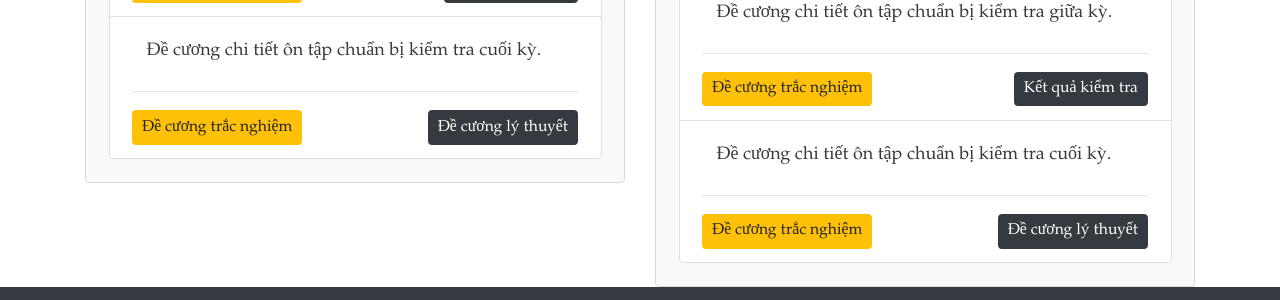
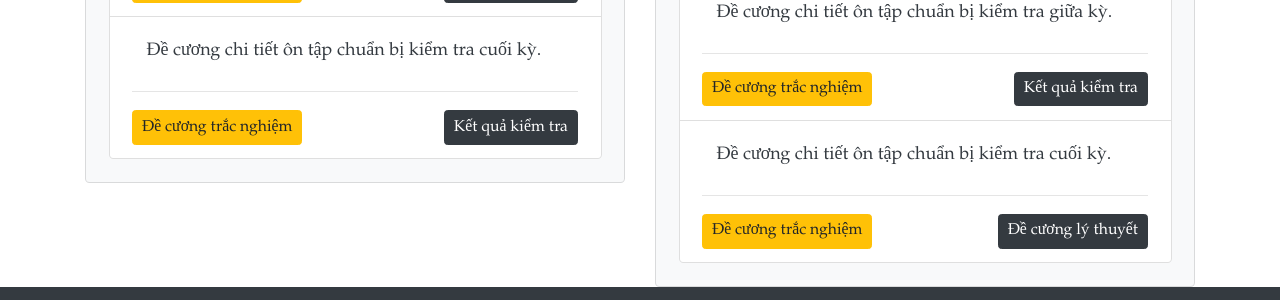
Before and after one commit to TCVan/tcvan.github.io, a Jekyll site: the page built from kt/tin.html, in a window 1280 px wide. Shown: the part 1687-1987 px from the top of the page. Built offline with Jekyll 4.4.1, drawn with Linux system fonts in a browser that asks for light colours; nearby versions of some CDN libraries.

Commit message:
Bổ sung link kiểm tra lần 8 tin 12

```diff
--- a/kt/tin.html
+++ b/kt/tin.html
@@ -128,10 +128,10 @@
               {% include item_kt.html
                 style = "white"
                 name = "Đề cương chi tiết ôn tập chuẩn bị kiểm tra cuối kỳ."
-                ans = "files/12/de cuong CKII.pdf"
+                ans = "files/12/on tap CK2.pdf"
                 ansName = "Đề cương trắc nghiệm"
-                score = "files/12/on tap CKII.pdf"
-                scoreName = "Đề cương lý thuyết"
+                score = "xxxxx"
+                scoreName = "Kết quả kiểm tra"
               %}
             </ul>
           </div>
```
Also changed, not shown: other parts of kt/tin.html (+1 -1 lines).
